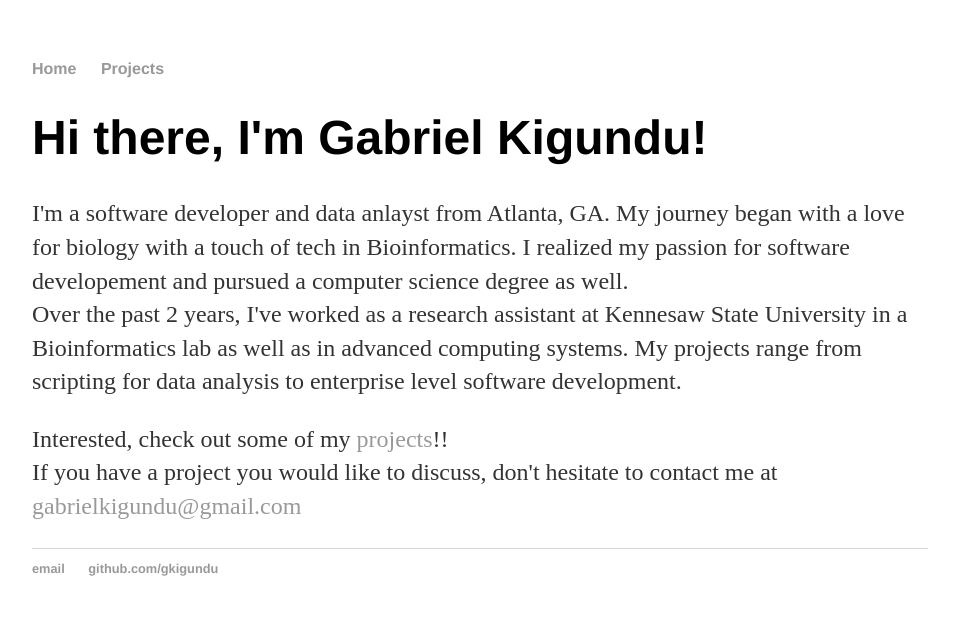
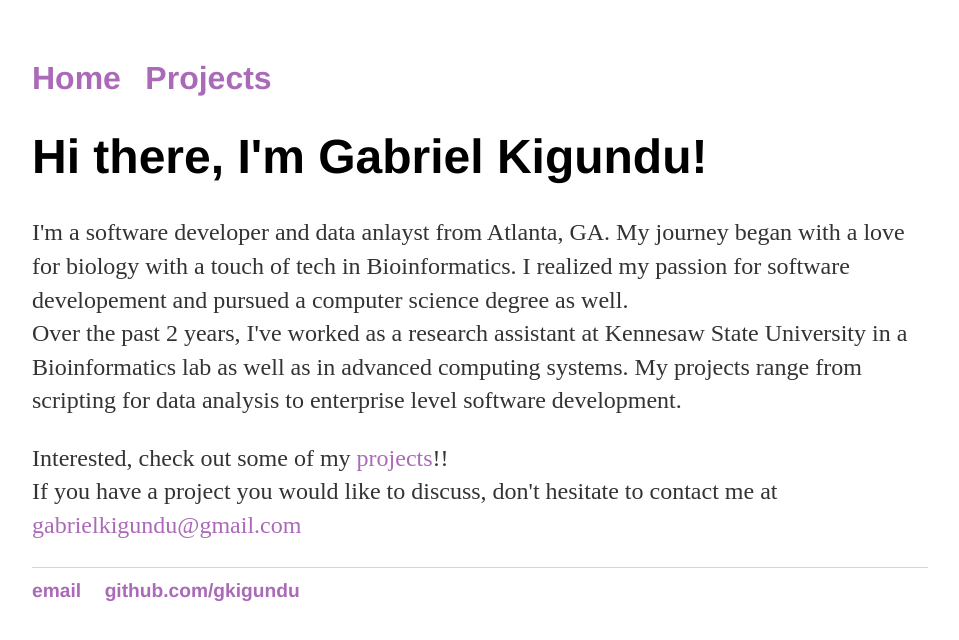
Before and after one commit to gkigundu/gkigundu.github.io, a Jekyll site: the page built from index.html, in a window 1280 px wide. Shown: the top 640 px of the page, without its empty margins (160-1119 px from the left). Built offline with Jekyll 4.4.1, drawn with Linux system fonts in a browser that asks for light colours.

Commit message:
Update main.css

```diff
--- a/css/main.css
+++ b/css/main.css
@@ -12,9 +12,15 @@ nav ul li, footer ul li {
     display: inline;
     margin-right: 20px;
 }
+nav ul li {
+    font-size: 2em;
+}
+footer ul li {
+    font-size: 1.5em;
+}
 a {
     text-decoration: none;
-    color: #999;
+    color: #aa6ab7;
 }
 a:hover {
     text-decoration: underline;
```
